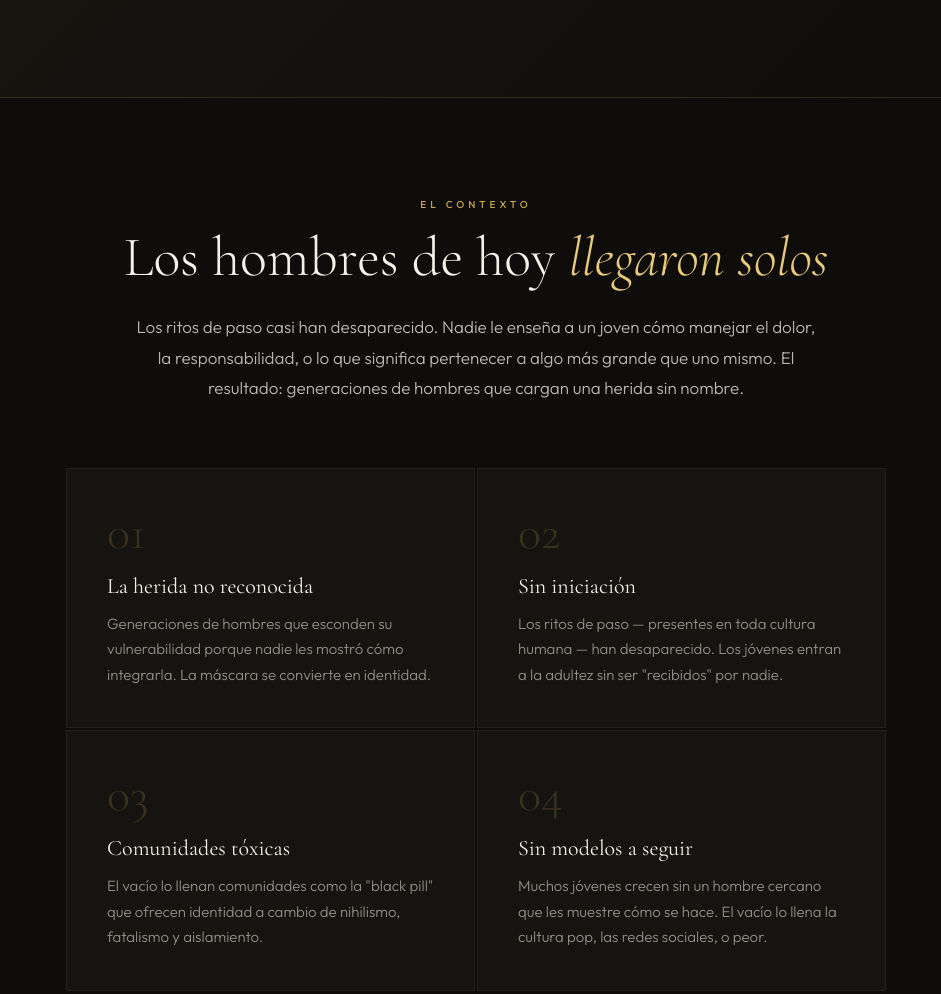
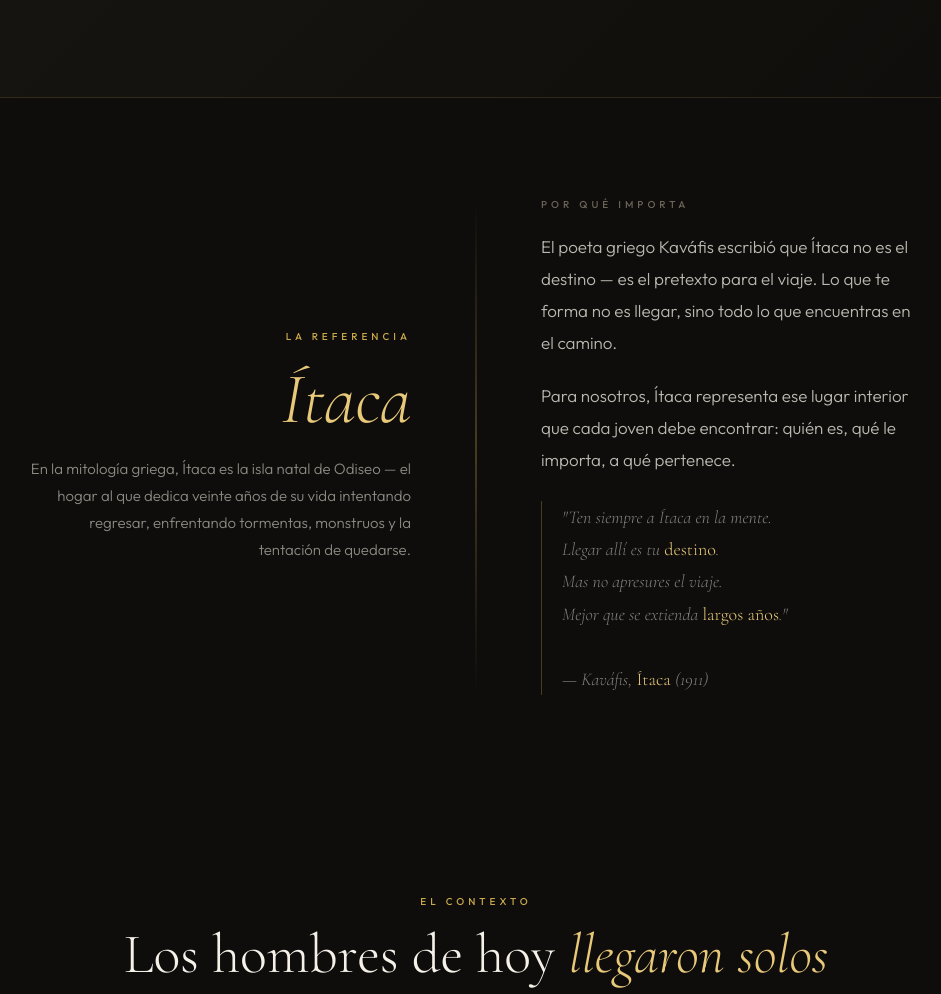
Before and after one commit to daniel-bejarano/clandeitaca, a plain HTML site: page index.html in a window 1280 px wide. Shown: the part 1108-2102 px from the top of the page, without its empty margins (164-1105 px from the left). Drawn offline with nearby package versions, Linux system fonts and the light colour scheme.

Commit message:
Update index.html
Added Itaca reference

```diff
--- a/index.html
+++ b/index.html
@@ -26,7 +26,6 @@
     overflow-x: hidden;
   }
 
-  /* HERO */
   .hero {
     min-height: 100vh;
     display: flex;
@@ -118,7 +117,6 @@
     to { opacity: 1; transform: translateY(0); }
   }
 
-  /* SECTIONS */
   section {
     max-width: 900px;
     margin: 0 auto;
@@ -202,6 +200,90 @@
     font-style: normal;
   }
 
+  /* ÍTACA REFERENCE SECTION */
+  .itaca-section {
+    background: var(--ink);
+    padding: 100px 40px;
+  }
+
+  .itaca-inner {
+    max-width: 900px;
+    margin: 0 auto;
+    display: grid;
+    grid-template-columns: 1fr 2px 1fr;
+    gap: 0 64px;
+    align-items: center;
+  }
+
+  .itaca-divider-line {
+    background: linear-gradient(to bottom, transparent, rgba(201,168,76,0.3), transparent);
+    align-self: stretch;
+  }
+
+  .itaca-myth {
+    text-align: right;
+  }
+
+  .itaca-myth .eyebrow {
+    font-size: 10px;
+    font-weight: 500;
+    letter-spacing: 0.4em;
+    text-transform: uppercase;
+    color: var(--gold);
+    margin-bottom: 20px;
+    display: block;
+  }
+
+  .itaca-myth h2 {
+    font-family: 'Cormorant Garamond', serif;
+    font-size: clamp(42px, 6vw, 72px);
+    font-weight: 300;
+    font-style: italic;
+    color: var(--gold-light);
+    line-height: 1;
+    margin-bottom: 20px;
+  }
+
+  .itaca-myth p {
+    font-size: 15px;
+    line-height: 1.8;
+    color: rgba(245,240,232,0.55);
+  }
+
+  .itaca-meaning .eyebrow {
+    font-size: 10px;
+    font-weight: 500;
+    letter-spacing: 0.4em;
+    text-transform: uppercase;
+    color: var(--stone);
+    margin-bottom: 20px;
+    display: block;
+  }
+
+  .itaca-meaning p {
+    font-size: 17px;
+    line-height: 1.9;
+    color: rgba(245,240,232,0.75);
+    margin-bottom: 20px;
+  }
+
+  .itaca-meaning .poem {
+    font-family: 'Cormorant Garamond', serif;
+    font-size: 18px;
+    font-style: italic;
+    font-weight: 300;
+    color: rgba(245,240,232,0.5);
+    line-height: 1.8;
+    border-left: 1px solid rgba(201,168,76,0.3);
+    padding-left: 20px;
+    margin-top: 24px;
+  }
+
+  .itaca-meaning .poem em {
+    color: var(--gold-light);
+    font-style: normal;
+  }
+
   /* PROBLEM */
   .problem-grid {
     display: grid;
@@ -217,9 +299,7 @@
     transition: border-color 0.3s;
   }
 
-  .problem-card:hover {
-    border-color: rgba(201,168,76,0.2);
-  }
+  .problem-card:hover { border-color: rgba(201,168,76,0.2); }
 
   .problem-card .number {
     font-family: 'Cormorant Garamond', serif;
@@ -270,7 +350,7 @@
 
   .image-break-text {
     font-family: 'Cormorant Garamond', serif;
-    font-size: clamp(28px, 5vw, 52px);
+    font-size: clamp(22px, 4vw, 44px);
     font-weight: 300;
     font-style: italic;
     text-align: center;
@@ -310,16 +390,6 @@
     align-items: start;
   }
 
-  .timeline-item:nth-child(even) .timeline-content {
-    grid-column: 3;
-    grid-row: 1;
-  }
-
-  .timeline-item:nth-child(even) .timeline-empty {
-    grid-column: 1;
-    grid-row: 1;
-  }
-
   .timeline-dot {
     width: 12px;
     height: 12px;
@@ -330,9 +400,7 @@
     z-index: 1;
   }
 
-  .timeline-content {
-    padding: 0 32px;
-  }
+  .timeline-content { padding: 0 32px; }
 
   .timeline-content h3 {
     font-family: 'Cormorant Garamond', serif;
@@ -375,9 +443,7 @@
     transition: background 0.3s;
   }
 
-  .activity-card:hover {
-    background: #161410;
-  }
+  .activity-card:hover { background: #161410; }
 
   .activity-icon {
     font-size: 32px;
@@ -430,10 +496,7 @@
     color: var(--gold-light);
   }
 
-  .who-card ul {
-    list-style: none;
-    padding: 0;
-  }
+  .who-card ul { list-style: none; padding: 0; }
 
   .who-card ul li {
     font-size: 15px;
@@ -515,9 +578,7 @@
     margin-bottom: 20px;
   }
 
-  .finance-card ul {
-    list-style: none;
-  }
+  .finance-card ul { list-style: none; }
 
   .finance-card ul li {
     font-size: 15px;
@@ -618,7 +679,6 @@
 
   .btn-secondary:hover { border-color: rgba(245,240,232,0.6); }
 
-  /* FOOTER */
   footer {
     background: #070605;
     padding: 48px 40px;
@@ -641,7 +701,6 @@
     letter-spacing: 0.1em;
   }
 
-  /* FULL-WIDTH IMAGE */
   .full-image {
     width: 100%;
     height: 400px;
@@ -650,7 +709,6 @@
     filter: brightness(0.45) saturate(0.7);
   }
 
-  /* RESPONSIVE */
   @media (max-width: 700px) {
     section { padding: 64px 24px; }
     .problem-grid, .who-grid, .finance-grid { grid-template-columns: 1fr; }
@@ -660,8 +718,9 @@
     .timeline-item { grid-template-columns: 1fr; }
     .timeline-dot { display: none; }
     .timeline-content { padding: 0; margin-bottom: 40px; }
-    .timeline-item:nth-child(even) .timeline-content { grid-column: 1; }
-    .timeline-item:nth-child(even) .timeline-empty { display: none; }
+    .itaca-inner { grid-template-columns: 1fr; gap: 48px 0; }
+    .itaca-divider-line { display: none; }
+    .itaca-myth { text-align: left; }
   }
 </style>
 </head>
@@ -687,6 +746,31 @@
       Un hombre pregunta: <span>¿qué necesita este mundo de mí?</span>"
     </blockquote>
     <cite>El principio central del Clan de Ítaca</cite>
+  </div>
+</div>
+
+<!-- ¿QUÉ ES ÍTACA? -->
+<div class="itaca-section">
+  <div class="itaca-inner">
+    <div class="itaca-myth">
+      <span class="eyebrow">La Referencia</span>
+      <h2>Ítaca</h2>
+      <p>En la mitología griega, Ítaca es la isla natal de Odiseo — el hogar al que dedica veinte años de su vida intentando regresar, enfrentando tormentas, monstruos y la tentación de quedarse.</p>
+    </div>
+    <div class="itaca-divider-line"></div>
+    <div class="itaca-meaning">
+      <span class="eyebrow">Por qué importa</span>
+      <p>El poeta griego Kaváfis escribió que Ítaca no es el destino — es el pretexto para el viaje. Lo que te forma no es llegar, sino todo lo que encuentras en el camino.</p>
+      <p>Para nosotros, Ítaca representa ese lugar interior que cada joven debe encontrar: quién es, qué le importa, a qué pertenece.</p>
+      <div class="poem">
+        "Ten siempre a Ítaca en la mente.<br>
+        Llegar allí es tu <em>destino</em>.<br>
+        Mas no apresures el viaje.<br>
+        Mejor que se extienda <em>largos años</em>."<br>
+        <br>
+        — Kaváfis, <em>Ítaca</em> (1911)
+      </div>
+    </div>
   </div>
 </div>
 
@@ -859,7 +943,7 @@
 <div class="model-section">
   <div class="model-inner">
     <p class="section-label" style="text-align:center;">El Modelo</p>
-    <h2 class="section-title">Diseño <em>Simple</em></h2>
+    <h2 class="section-title">Simple por <em>diseño</em></h2>
     <div class="model-stats">
       <div class="stat">
         <div class="stat-number">12–17</div>
@@ -884,7 +968,7 @@
 <!-- FINANZAS -->
 <section>
   <p class="section-label">Modelo Financiero</p>
-  <h2 class="section-title">Gratuito</h2>
+  <h2 class="section-title">Gratuito para <em>quienes importan</em></h2>
   <p class="section-body">La visión es que el costo nunca sea una barrera. Ni para los jóvenes, ni para los mentores.</p>
   <div class="finance-grid">
     <div class="finance-card">
@@ -919,14 +1003,18 @@
       Si algo de esto te resonó — como mentor, como padre, como alguien que también estuvo perdido —
       queremos escucharte.
     </p>
-    <!-- <div class="cta-buttons">
-      <a href="/cdn-cgi/l/email-protection#d1b9bebdb091b2bdb0bfb5b4b8a5b0b2b0ffbea3b6" class="btn-primary">Quiero participar</a>
+    <div class="cta-buttons">
+      <a href="mailto:hola@clandeitaca.org" class="btn-primary">Quiero participar</a>
       <a href="#" class="btn-secondary">Dame feedback</a>
-    </div> -->
+    </div>
   </div>
 </div>
 
 <!-- FOOTER -->
 <footer>
   <div class="logo">El Clan de Ítaca</div>
-  <p>clandeitaca.org · @clandeitaca · v
+  <p>clandeitaca.org · @clandeitaca · v0.1 · 2027</p>
+</footer>
+
+</body>
+</html>
```
